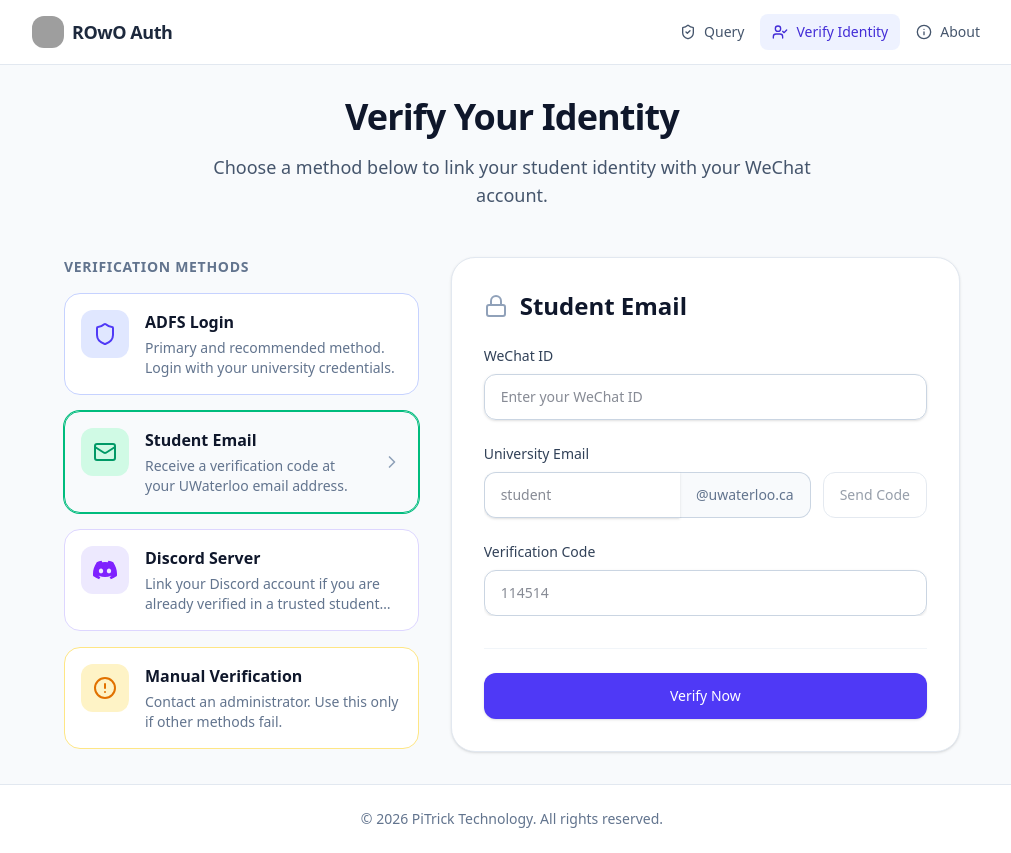
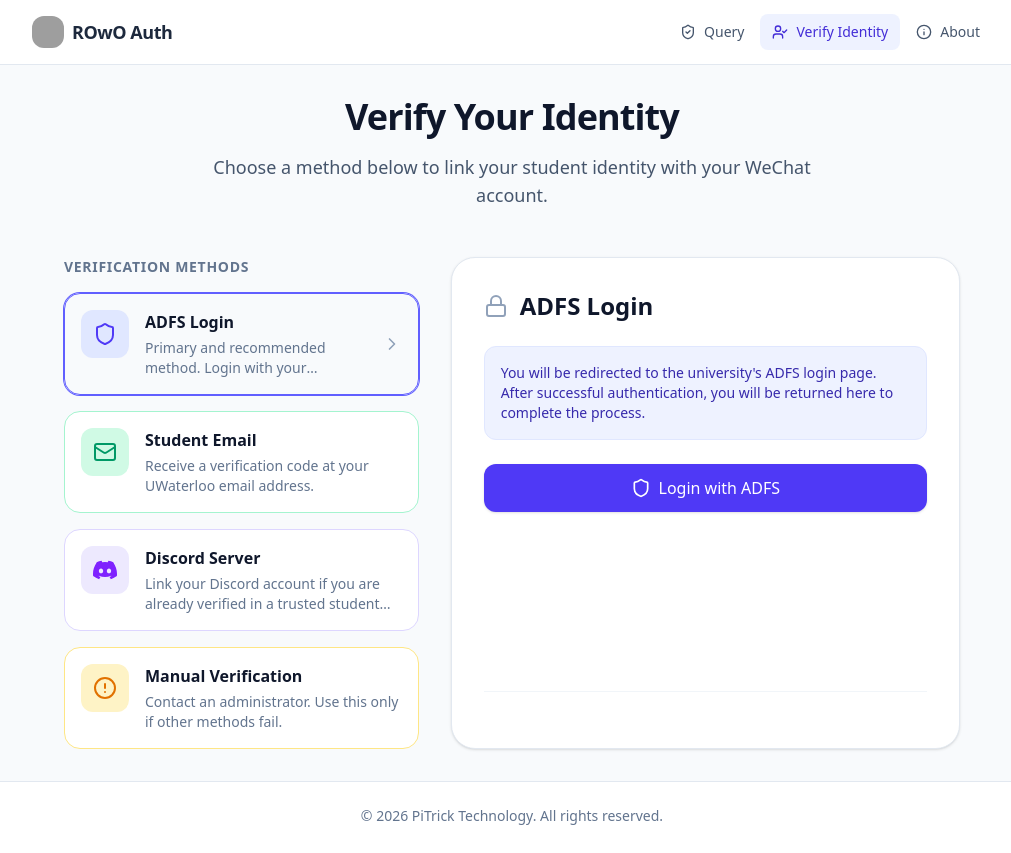
Before and after one commit to Pitrick3141/rowo-auth, a React (Vite) app: page /verify in a window 1280 px wide. Shown: the whole page, without its empty margins (128-1139 px from the left). Built offline with nearby package versions, Linux system fonts and the light colour scheme; grey boxes are pictures that could not be loaded.

Commit message:
feat(VerificationPage): Set ADFS as default verification method
Changes the default verification method on the VerificationPage from 'email' to 'adfs'. This aligns the default behavior with the intended primary authentication flow.

```diff
--- a/src/pages/VerificationPage.tsx
+++ b/src/pages/VerificationPage.tsx
@@ -23,7 +23,7 @@
   const [searchParams] = useSearchParams();
   const initialWechatId = searchParams.get('wechat_id') || '';
 
-  const [activeMethod, setActiveMethod] = useState<VerificationMethod>('email');
+  const [activeMethod, setActiveMethod] = useState<VerificationMethod>('adfs');
   const [wechatId, setWechatId] = useState(initialWechatId);
   const [emailPrefix, setEmailPrefix] = useState('');
   const [verificationCode, setVerificationCode] = useState('');
```
